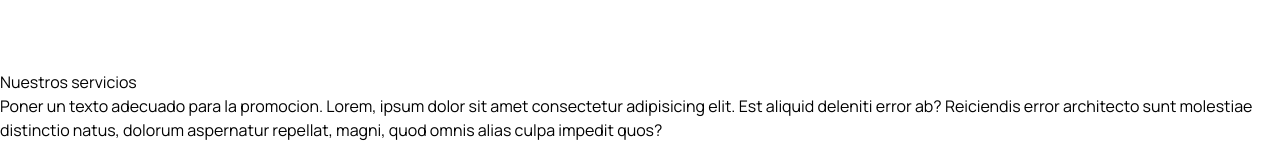
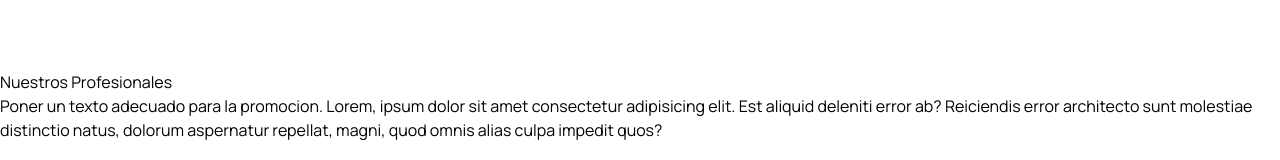
Before and after one commit to agt1984/atencionPsicologica, a React (Vite) app in the folder frontend/: page / in a window 1280 px wide. Shown: the part 5054-5214 px from the top of the page. Built offline with nearby package versions, Linux system fonts and the light colour scheme; the HTML template or start-up script is replaced by a standard one.

Commit message:
Home actualiced

```diff
--- a/frontend/src/pages/Home.jsx
+++ b/frontend/src/pages/Home.jsx
@@ -237,7 +237,7 @@ const Home = () => {
       <section>
         <div className="container">
           <div className="xl:w-[470px] mx-auto">
-            <h2 className="heading text-center">Nuestros servicios</h2>
+            <h2 className="heading text-center">Nuestros Profesionales</h2>
             <p className="text__para text-center">
               Poner un texto adecuado para la promocion. Lorem, ipsum dolor sit
               amet consectetur adipisicing elit. Est aliquid deleniti error ab?
```
Also changed, not shown: frontend/src/components/Doctors/DoctorCard.jsx (added, +9 -0 lines), frontend/src/components/Doctors/DoctorList.jsx (added, +12 -0 lines).
